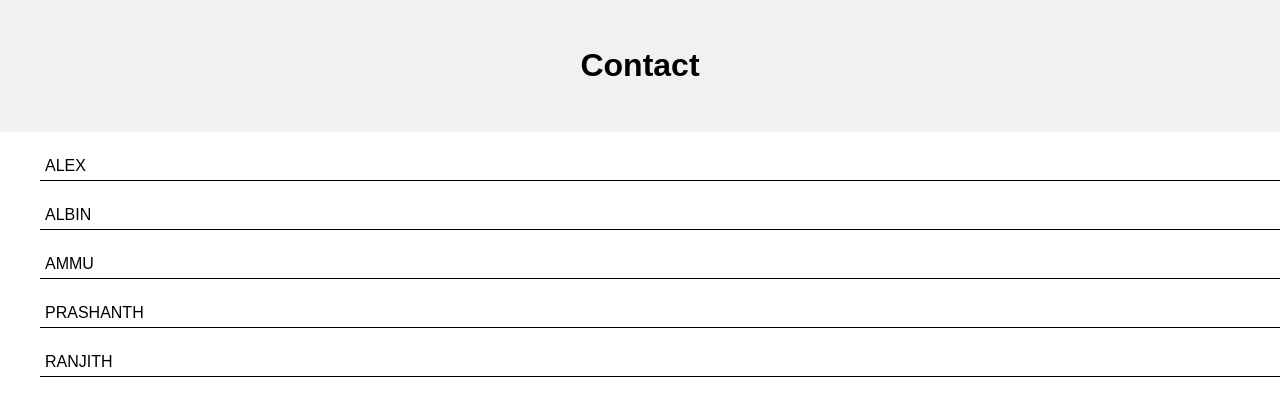
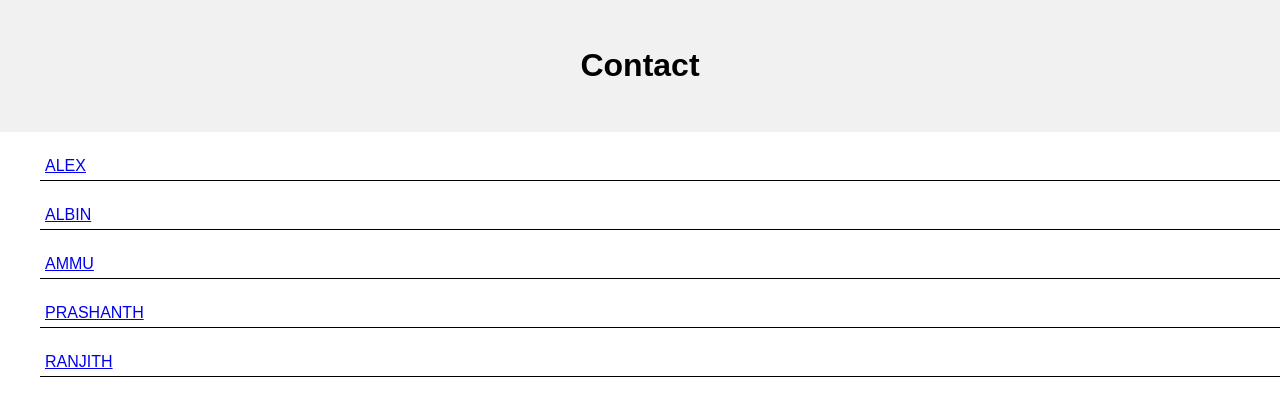
Before and after one commit to alexvarghese77/ContactApp-ReactJS, a React (Create React App) app in the folder contactlist/: page / in a window 1280 px wide. Shown: the top 416 px of the page. Built offline with nearby package versions, Linux system fonts and the light colour scheme.

Commit message:
atlast redux simple application worked

```diff
--- a/contactlist/src/dev/js/actions/index.js
+++ b/contactlist/src/dev/js/actions/index.js
@@ -4,9 +4,9 @@ export const ContactDetail=(Contact)=>{
         payload: Contact
     }
 }
-export const DeleteContact =(Contact)=>{
+export const DeleteContact =(id)=>{
     return {
           type: 'USER_DELETE',
-          payload: Contact
+          payload: id
       }
 }
--- a/contactlist/src/dev/js/continers/ContactDetails.js
+++ b/contactlist/src/dev/js/continers/ContactDetails.js
@@ -1,7 +1,8 @@
 import React from 'react'
 import {connect} from 'react-redux'
-import { Route, Redirect } from 'react-router'
+import { Route, Redirect} from 'react-router'
 import {bindActionCreators} from 'redux'
+import {Link} from "react-router-dom";
 
 
 import {DeleteContact} from '../actions/index'
@@ -29,7 +30,7 @@ class ContactDetails extends React.Component{
              <h3>
                  Phone: { this.props.contactDetail.phone }
              </h3>
-             <button onClick={()=>this.props.DeleteContact(this.props.contactDetail)}>Delete</button>
+            <Link to="/"> <button onClick={()=>this.props.DeleteContact(this.props.contactDetail.id)}>Delete</button></Link>
             </div>
         )
     }
@@ -39,7 +40,7 @@ function mapStateToProps(state) {
 
     console.log("State",state)
     return {
-        contactDetail: state.contactDetail,
+        contactDetail: state.ContactDetail,
         contacts: state.contacts
     };
 }
--- a/contactlist/src/dev/js/continers/ContactList.js
+++ b/contactlist/src/dev/js/continers/ContactList.js
@@ -10,11 +10,11 @@ import {Header} from '../components/Header';
  class ContactList extends Component{
 
     renderList(){
-        console.log(this.props)
+        console.log("//////////////////",this.props)
     return this.props.contacts.map((user)=>
     {
-    // return (<Link to='/contactdetail' key={user.id}><li key={user.id} onClick={()=>this.props.ContactDetail(user)}>{user.name}</li></Link>)
-    return (<li key={user.id} onClick={()=>this.props.ContactDetail(user)}>{user.name}</li>)
+     return (<Link to='/contactdetail' key={user.id}><li key={user.id} onClick={()=>this.props.ContactDetail(user)}>{user.name}</li></Link>)
+    //return (<li key={user.id} onClick={()=>this.props.ContactDetail(user)}>{user.name}</li>)
     }
     )
     }
@@ -38,7 +38,6 @@ function mapStateToProps(state) {
     console.log(state);
     return {
         contacts: state.contacts,
-        ContactDetail: state.ContactDetail
     };
 }
 
--- a/contactlist/src/dev/js/reducers/reducer-contact.js
+++ b/contactlist/src/dev/js/reducers/reducer-contact.js
@@ -1,9 +1,7 @@
 export const contacts=(state=null,action)=>{
     switch(action.type){
-        case 'USER_SELECTED':
-                               return action.payload;
         case  'USER_DELETE' :
-                               return action.payload;
+                               return state.filter((contacts)=>contacts.id!==action.payload);
                     default :  state;
     }
     return state
```
